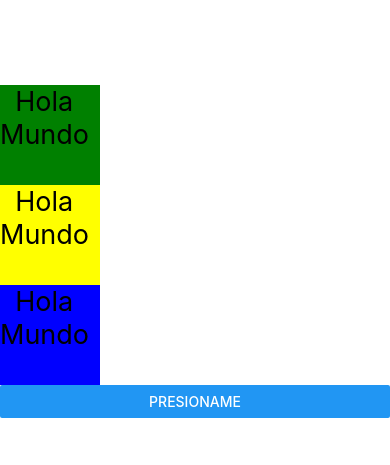
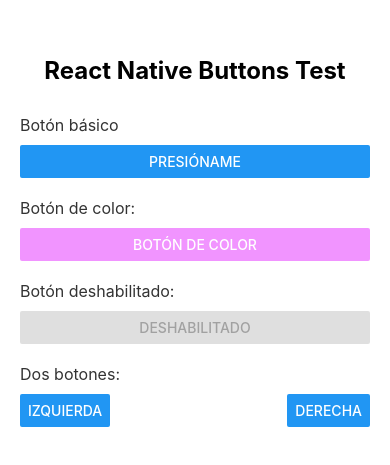
Before and after one commit to Yerdix7/PM196, a React Native app in the folder my-blank/: screen / in a window 390 px wide. Shown: the part 171-636 px from the top of the page. Built offline with nearby package versions, Linux system fonts and the light colour scheme.

Commit message:
pract 8
pase el codigo al app para poder correrlo en el navegador

```diff
--- a/my-blank/App.js
+++ b/my-blank/App.js
@@ -1,62 +1,90 @@
-  //Importaciones
-  import { StatusBar } from 'expo-status-bar';
-  import { StyleSheet, Text, View } from 'react-native';
-  import { Button } from 'react-native-web';
-  import React,{useState} from 'react';
+import { Alert, View, Text, Button, StyleSheet, Platform } from "react-native";
 
+export default function App() {
+  const showAlert = (message) => {
+    if (Platform.OS === 'web') {
+      window.alert(message);
+    } else {
+      Alert.alert('Alerta', message);
+    }
+  };
 
-  const Texto= ({style})=>{
-    const [contenido,setContenido]=useState('Hola Mundo')
-    const actualizaTexto=()=>{setContenido('State Modificado')}
-    return(
-      <Text style={[styles.text,style]} onPress={actualizaTexto}>  {contenido} </Text>
-    )
-    }
+  return (
+    <View style={styles.container}>
+      <Text style={styles.title}>React Native Buttons Test</Text>
 
-  const Botton= ()=>{
-    const [presionar,setPresiona]=useState('Presioname')
-    const actualizaButton=()=>{setPresiona('Presionado-uwu')}
-    return(
-      <Button onPress={actualizaButton} title={presionar}>  </Button>
-    )
-    }
-
-  //Main
-
-  export default function App() {
-    return (
-
-      <View style={styles.container}>
-            <StatusBar style="auto" />
-
-        <Texto style={styles.verde}>  </Texto>
-        <Texto style={styles.amarillo}> </Texto>
-        <Texto style={styles.azul}> </Texto>
-
-        <Botton> </Botton>
-
+      <View style={styles.section}>
+        <Text style={styles.description}>Botón básico</Text>
+        <Button
+          title="Presióname"
+          onPress={() => showAlert('¡Botón presionado!')}
+        />
       </View>
 
+      <View style={styles.section}>
+        <Text style={styles.description}>Botón de color:</Text>
+        <Button
+          title="Botón de color"
+          color="#f194ff"
+          onPress={() => showAlert('¡Botón de color presionado!')}
+        />
+      </View>
 
-    );
-  }
-  //Estilos
-  const styles = StyleSheet.create({
-    container: {
-      flex: 1,
-      backgroundColor: '#fff',
-      alignItems: 'strech',
-      justifyContent: 'center',
-      flexDirection:'column',
-    },
-    text:{
-      color:'black',
-      fontSize:27,
-      width:100,
-      height:100,
-    },
+      <View style={styles.section}>
+        <Text style={styles.description}>Botón deshabilitado:</Text>
+        <Button
+          title="Deshabilitado"
+          disabled
+          onPress={() => showAlert('No debería ejecutarse')}
+        />
+      </View>
 
-    verde:{backgroundColor:'green',},
-    amarillo:{backgroundColor:'yellow',},
-    azul:{backgroundColor:'blue',},
-  });
+      <View style={styles.section}>
+        <Text style={styles.description}>Dos botones:</Text>
+        <View style={styles.buttonRow}>
+          <Button
+            title="Izquierda"
+            onPress={() => showAlert('Botón izquierdo presionado')}
+          />
+          <View style={styles.buttonSpacer} />
+          <Button
+            title="Derecha"
+            onPress={() => showAlert('Botón derecho presionado')}
+          />
+        </View>
+      </View>
+    </View>
+  );
+}
+
+const styles = StyleSheet.create({
+  container: {
+    flex: 1,
+    padding: 20,
+    backgroundColor: '#ffffff',
+    justifyContent: 'center',
+  },
+  title: {
+    fontSize: 24,
+    fontWeight: 'bold',
+    textAlign: 'center',
+    marginBottom: 30,
+    color: '#000000',
+  },
+  section: {
+    marginBottom: 20,
+  },
+  description: {
+    fontSize: 16,
+    marginBottom: 10,
+    color: '#333333',
+  },
+  buttonRow: {
+    flexDirection: 'row',
+    justifyContent: 'space-between',
+    alignItems: 'center',
+  },
+  buttonSpacer: {
+    width: 10,
+  },
+});
```
